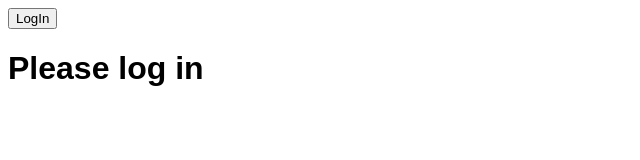
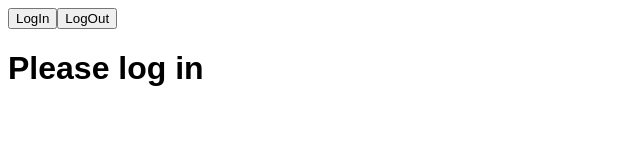
Before and after one commit to YauhenKavalchuk/react-videocast, a React (Create React App) app: page / in a window 1280 px wide. Shown: the top 160 px of the page, without its empty margins (0-640 px from the left). Built offline with nearby package versions, Linux system fonts and the light colour scheme.

Commit message:
Podcast 01: Memo (end code)

```diff
--- a/src/components/Login.js
+++ b/src/components/Login.js
@@ -4,12 +4,10 @@ const Login = ({ onLogIn, onLogOut, isAuth }) => {
   console.log(isAuth);
   return (
     <Fragment>
-      {!isAuth ?
-        <button onClick={onLogIn}>LogIn</button> :
-        <button onClick={onLogOut}>LogOut</button>
-      }
+      <button onClick={onLogIn}>LogIn</button>
+      <button onClick={onLogOut}>LogOut</button>
     </Fragment>
   );
 }
 
-export default Login;
+export default React.memo(Login);
```
